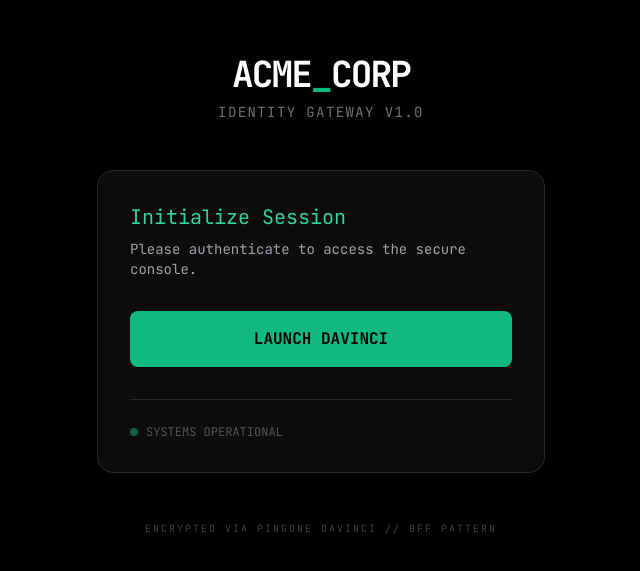
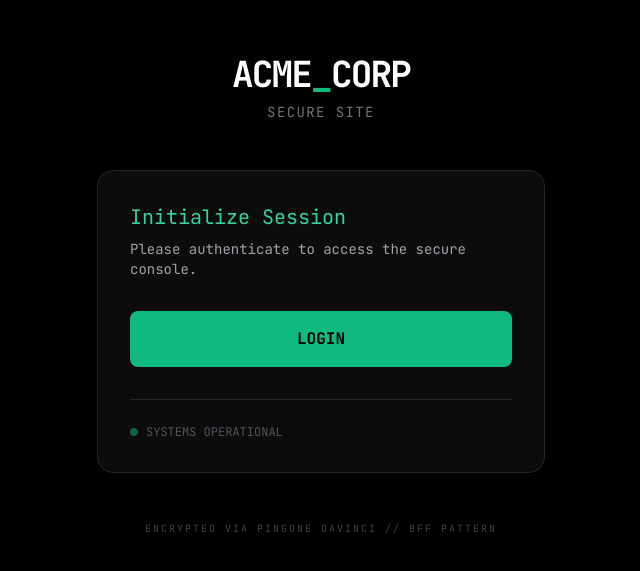
Before and after one commit to robotto-ping/acme-davinci-project, a website: page public/index.html in a window 1280 px wide. Shown: the part 105-676 px from the top of the page, without its empty margins (319-959 px from the left). Drawn offline with nearby package versions, Linux system fonts and the light colour scheme.

Commit message:
Update index.html
Changes to HTML

```diff
--- a/public/index.html
+++ b/public/index.html
@@ -17,7 +17,7 @@
         <h1 class="text-4xl font-bold tracking-tighter text-white mb-2">
             ACME<span class="text-emerald-500">_</span>CORP
         </h1>
-        <p class="text-zinc-500 text-sm uppercase tracking-widest">Identity Gateway v1.0</p>
+        <p class="text-zinc-500 text-sm uppercase tracking-widest">Secure Site</p>
     </div>
 
     <div class="w-full max-w-md border border-zinc-800 bg-zinc-900/50 p-8 rounded-2xl backdrop-blur-sm">
@@ -27,7 +27,7 @@
         </div>
 
         <button id="loginBtn" class="glow w-full py-4 bg-emerald-500 text-black font-bold rounded-lg transition-all active:scale-95 hover:bg-emerald-400">
-            LAUNCH DAVINCI
+            LOGIN
         </button>
 
         <div class="mt-8 pt-6 border-t border-zinc-800">
```
